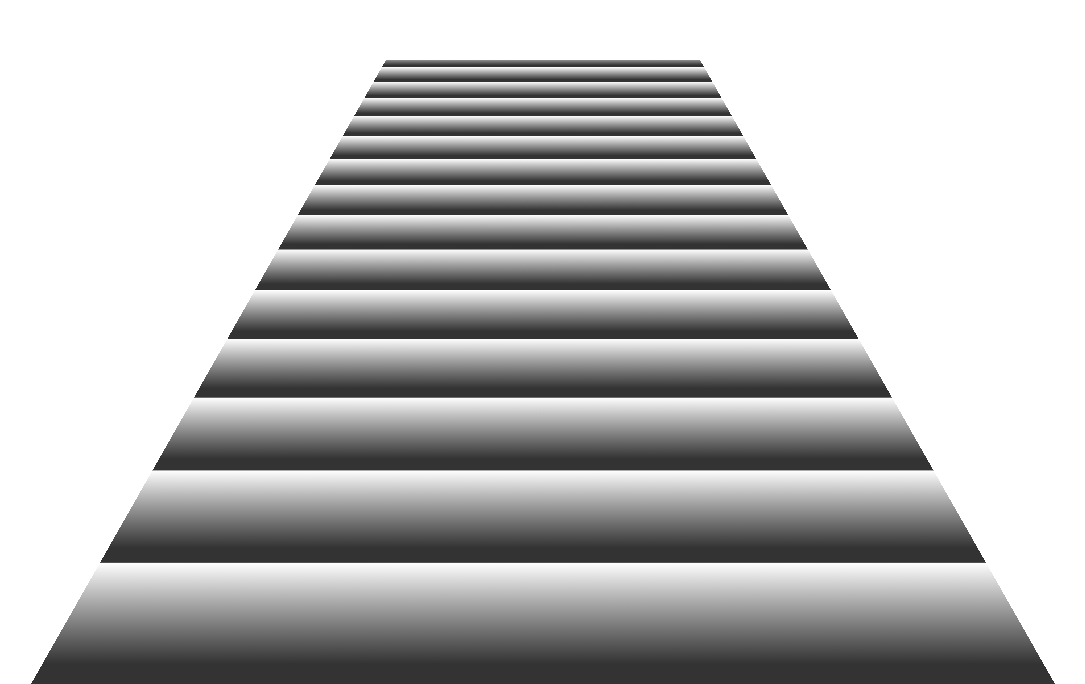
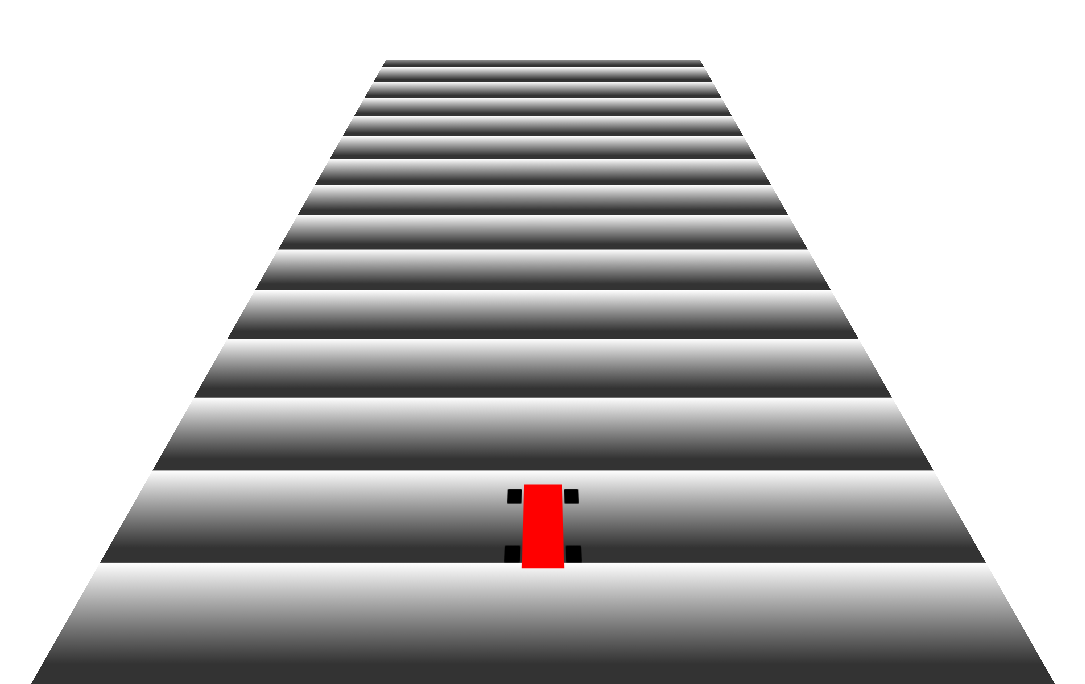
Before and after one commit to nocivescience/polePositionAgosto2024, a plain HTML site: page index.html in a window 1280 px wide. Shown: the part 116-800 px from the top of the page, without its empty margins (97-1182 px from the left). Drawn offline with Linux system fonts and the light colour scheme.

Commit message:
las ruedas y el movimiento del car estan alineados

```diff
--- a/index.html
+++ b/index.html
@@ -38,6 +38,45 @@
             transform-origin: bottom;
             transition: transform 2s ease; /* Agrega transición suave */
         }
+
+        .car {
+            position: absolute;
+            width: 40px;
+            height: 80px;
+            background: red;
+            top: 75%; /* Posición del coche en la carretera */
+            left: calc(50% - 20px); /* Centrar el coche */
+            transform: translateX(-50%) rotateX(45deg); /* Aplicar perspectiva */
+        }
+
+        .wheel {
+            position: absolute;
+            width: 15px;
+            height: 15px;
+            background: black;
+            border-radius: 7%;
+        }
+
+        .wheel.front-left {
+            bottom: 5px;
+            left: 42px;
+        }
+
+        .wheel.front-right {
+            bottom: 5px;
+            right: 42px;
+        }
+
+        .wheel.back-left {
+            top: 5px;
+            left: 42px;
+        }
+
+        .wheel.back-right {
+            top: 5px;
+            right: 42px;
+        }
+
         @keyframes move {
             100% {
                 background-position: 0 2000px;
@@ -48,6 +87,61 @@
 <body>
     <div class="container">
         <div class="road"></div>
+        <div class="car">
+            <div class="wheel front-left"></div>
+            <div class="wheel front-right"></div>
+            <div class="wheel back-left"></div>
+            <div class="wheel back-right"></div>
+        </div>
     </div>
+    <script>
+        class Car {
+            constructor(element) {
+                this.element = element;
+                this.x = window.innerWidth / 2; // Colocar el coche en el centro inicial
+                this.speed = 5; // Velocidad constante
+                this.direction = 0; // Dirección inicial (0 = sin movimiento)
+                this.roadWidth = document.querySelector('.road').offsetWidth; // Ancho de la carretera
+                this.carWidth = this.element.offsetWidth; // Ancho del coche
+            }
+
+            move() {
+                this.x += this.direction * this.speed;
+                const roadLeftBound = (window.innerWidth - this.roadWidth) / 2+180;
+                const roadRightBound = roadLeftBound + this.roadWidth-320;
+
+                // Limitar movimiento para que no se salga de la carretera
+                if (this.x < roadLeftBound) {
+                    this.x = roadLeftBound;
+                }
+                if (this.x + this.carWidth > roadRightBound) {
+                    this.x = roadRightBound - this.carWidth;
+                }
+
+                this.element.style.left = this.x + 'px';
+            }
+        }
+
+        const carElement = document.querySelector('.car');
+        const car = new Car(carElement);
+
+        document.addEventListener('keydown', (event) => {
+            if (event.key === 'ArrowRight') {
+                car.direction = 1;
+            } else if (event.key === 'ArrowLeft') {
+                car.direction = -1;
+            }
+        });
+
+        document.addEventListener('keyup', (event) => {
+            if (event.key === 'ArrowRight' || event.key === 'ArrowLeft') {
+                car.direction = 0; // Detener el movimiento cuando se suelta la tecla
+            }
+        });
+
+        setInterval(() => {
+            car.move();
+        }, 1000 / 60); // 60 FPS
+    </script>
 </body>
 </html>
```
